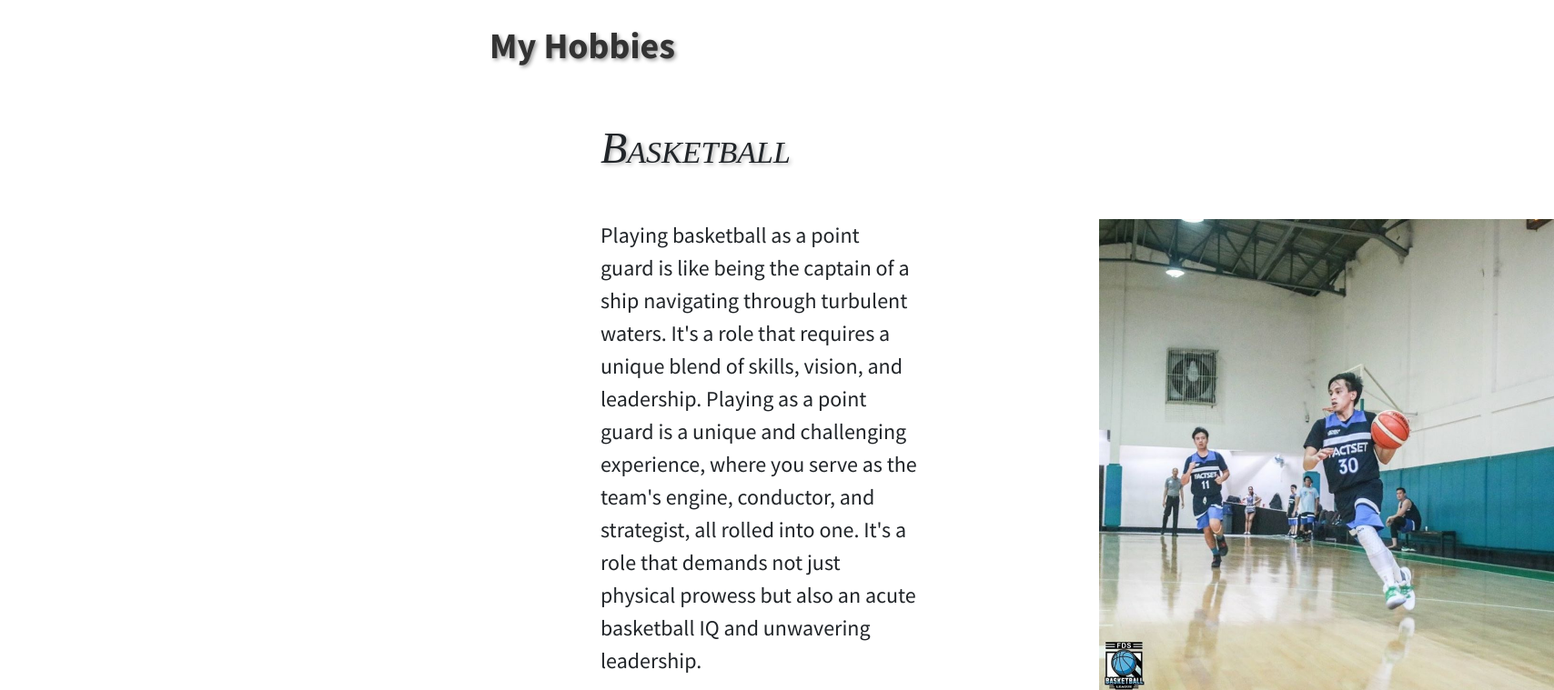
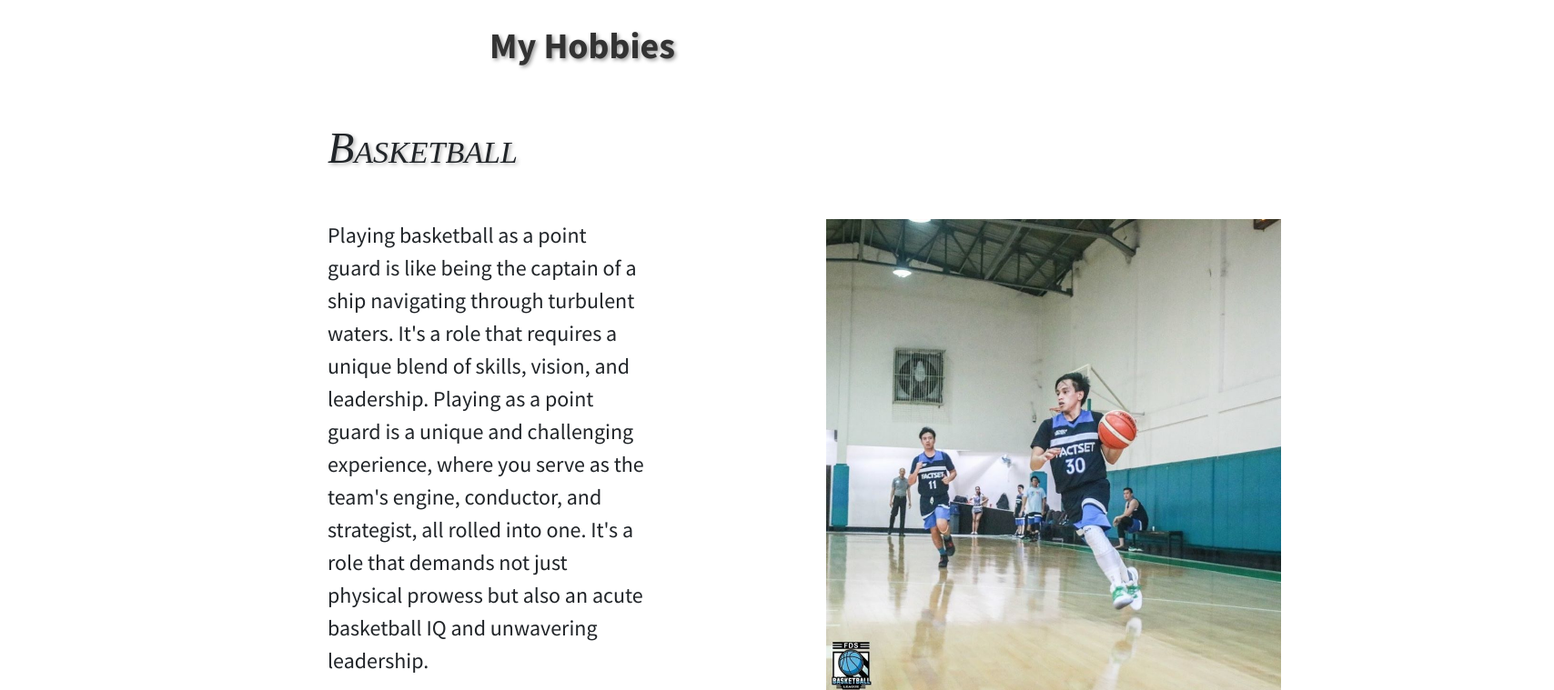
Before and after one commit to jezzelle1325/Capstone-2-Project-Resume-CSS, a plain HTML site: page index.html in a window 1280 px wide. Shown: the part 1900-2659 px from the top of the page at 91% size, 1708 px wide, since content can reach past the window. Drawn offline with nearby package versions, Linux system fonts and the light colour scheme.

Commit message:
Update styles.css

```diff
--- a/styles.css
+++ b/styles.css
@@ -128,7 +128,7 @@ margin-bottom: 40px!important;
 
 .col-md-8{
   width:30%!important;
-  margin-left: 600px;
+  margin-left: 300px;
   margin-right: 200px;
 }
 
@@ -136,7 +136,7 @@ margin-bottom: 40px!important;
   font-family:'Times New Roman', Times, serif ;
   font-style: italic;
   font-variant: small-caps;
-  margin-left: 600px;
+  margin-left: 300px;
   margin-bottom: 50px;
 }
 
```
